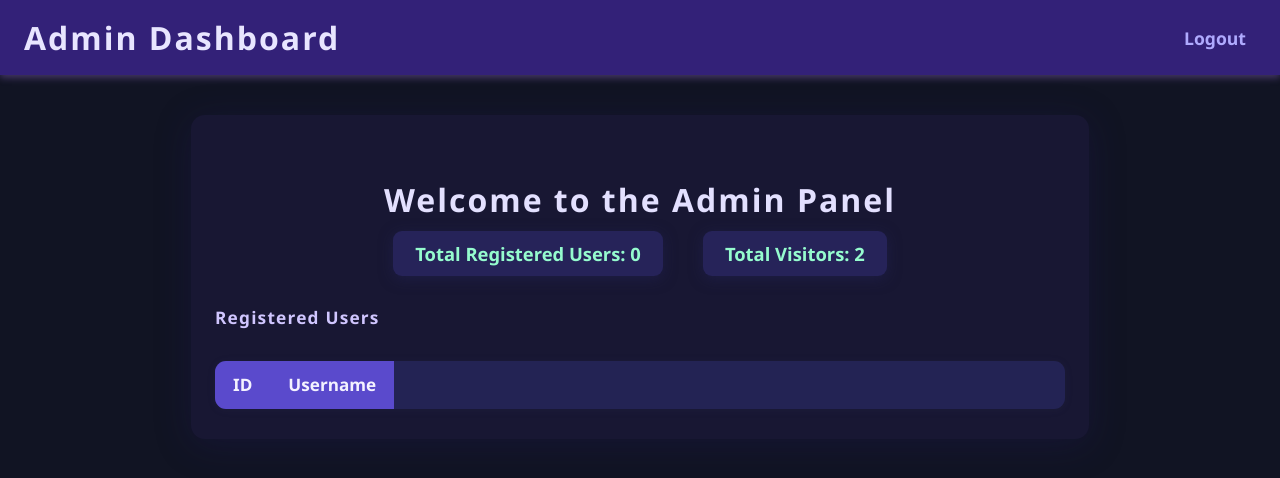
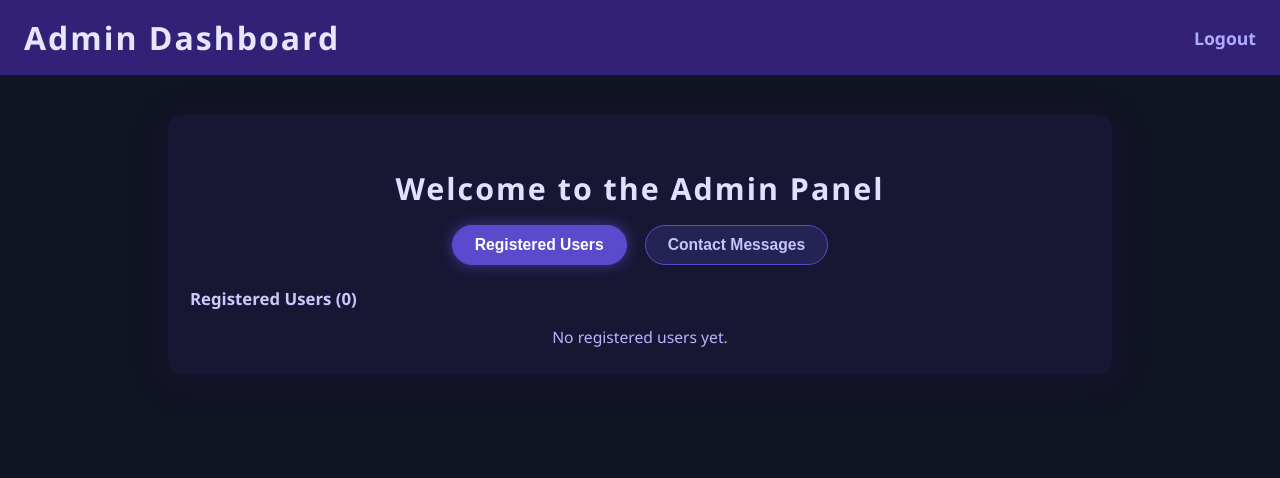
Before and after one commit to Dikshasingh124/City-Spectra, a Flask app: page /admin/dashboard in a window 1280 px wide. Shown: the top 478 px of the page. Run offline with Flask 3, Linux system fonts and the light colour scheme; a user stored in the database is signed in; lists and menus that the app fills with data are empty.

Commit message:
Updated code

```diff
--- a/app.py
+++ b/app.py
@@ -22,6 +22,8 @@ users = {}
 admins = {
     'spectra_admin': generate_password_hash('City@123')
 }
+#contact(in-memory)
+contact_messages = []   # each item will be a dict: {name, email, message}
 
 # ---------- User auth helpers ----------
 
@@ -50,8 +52,20 @@ def about():
 @app.route('/contact', methods=['GET', 'POST'])
 def contact():
     if request.method == 'POST':
+        name = request.form.get('name')
+        email = request.form.get('email')
+        message = request.form.get('message')
+
+        # save for admin
+        contact_messages.append({
+            'name': name,
+            'email': email,
+            'message': message
+        })
+
         flash("Message sent successfully.", "success")
         return redirect(url_for('contact'))
+
     return render_template("contact.html", username=session.get('username'))
 
 @app.route('/login', methods=['GET', 'POST'])
@@ -203,7 +217,8 @@ def admin_dashboard():
         'admin_dashboard.html',
         users=user_list,
         total_users=total_users,
-        total_visitors=visitor_count
+        total_visitors=visitor_count,
+        contact_messages=contact_messages
     )
 
 
--- a/templates/admin_dashboard.html
+++ b/templates/admin_dashboard.html
@@ -4,7 +4,6 @@
   <meta charset="UTF-8" />
   <meta name="viewport" content="width=device-width, initial-scale=1" />
   <title>Admin Dashboard - City Spectra</title>
-  <link rel="stylesheet" href="{{ url_for('static', filename='styles.css') }}" />
   <style>
     body {
       background: #111423;
@@ -33,63 +32,59 @@
       margin: 0;
       padding: 0;
     }
-    ul.nav-list li {
-      margin-left: 28px;
-    }
+    ul.nav-list li { margin-left: 28px; }
     ul.nav-list a {
       color: #afaafe;
       text-decoration: none;
       font-weight: 600;
       font-size: 1.1rem;
     }
-    ul.nav-list a:hover {
-      color: #c8bcff;
-    }
+    ul.nav-list a:hover { color: #c8bcff; }
 
     .container {
-      max-width: 850px;
+      max-width: 900px;
       margin: 40px auto 0 auto;
       background: #181733;
-      padding: 36px 24px 30px 24px;
+      padding: 28px 22px 26px 22px;
       border-radius: 14px;
       box-shadow: 0 6px 36px #20195f48;
     }
 
     h2 {
-      font-size: 2rem;
+      font-size: 1.9rem;
       letter-spacing: 2px;
-      margin-bottom: 10px;
+      margin-bottom: 16px;
       color: #e3e0ff;
       text-align: center;
       font-weight: 700;
     }
-    .metrics {
+
+    /* Tab header */
+    .tab-header {
       display: flex;
       justify-content: center;
-      gap: 40px;
-      margin-bottom: 30px;
-      flex-wrap: wrap;
+      gap: 18px;
+      margin-bottom: 22px;
     }
-    .metrics span {
-      color: #95fbce;
-      font-size: 1.15rem;
+    .tab-link {
+      padding: 10px 22px;
+      border-radius: 20px;
+      border: 1px solid #5a4acc;
+      color: #c9c3ff;
+      cursor: pointer;
       font-weight: 600;
-      background: #262359;
-      padding: 10px 22px;
-      border-radius: 9px;
-      box-shadow: 0 3px 14px #23235485;
+      background: #232354;
+      font-size: 0.98rem;
     }
-    .users-section {
-      margin-top: 18px;
+    .tab-link.active {
+      background: #5a4acc;
+      color: #ffffff;
+      box-shadow: 0 0 14px #5a4accaa;
     }
-    .users-section h3 {
-      color: #d0c6ff;
-      font-size: 1.08rem;
-      margin-bottom: 18px;
-      font-weight: 600;
-      text-align: left;
-      letter-spacing: 1.2px;
-    }
+
+    .tab-content { display: none; }
+    .tab-content.active { display: block; }
+
     table {
       width: 100%;
       border-collapse: collapse;
@@ -97,30 +92,25 @@
       border-radius: 11px;
       overflow: hidden;
       box-shadow: 0 1px 9px #44426a1a;
+      margin-top: 10px;
     }
-    thead tr {
-      background: #5a4acc;
-      font-size: 1.07rem;
-    }
+    thead tr { background: #5a4acc; font-size: 1.02rem; }
     th, td {
-      padding: 11px 18px;
+      padding: 10px 16px;
       text-align: center;
       color: #f4f2ff;
       font-weight: 600;
+      font-size: 0.96rem;
     }
-    tbody tr {
-      background: #232354;
-      transition: background 0.2s;
-    }
-    tbody tr:hover {
-      background: #3b3593;
-    }
-    @media (max-width: 600px){
-      .container { max-width: 97vw; padding: 12px 7px; margin-top: 16px;}
-      h2 { font-size: 1.36rem;}
-      .metrics { flex-direction: column; gap:12px;}
-      .users-section h3 { font-size: .97rem;}
-      th, td { font-size: .88rem; padding: 8px; }
+    tbody tr { background: #232354; transition: background 0.2s; }
+    tbody tr:nth-child(even){ background:#262861; }
+    tbody tr:hover { background: #3b3593; }
+
+    .empty-msg {
+      margin-top: 16px;
+      text-align: center;
+      color: #b9b3ff;
+      font-size: 0.98rem;
     }
   </style>
 </head>
@@ -134,13 +124,19 @@
 
 <div class="container">
   <h2>Welcome to the Admin Panel</h2>
-  <div class="metrics">
-    <span>Total Registered Users: {{ total_users }}</span>
-<span>Total Visitors: {{ total_visitors }}</span>
 
+  <!-- Tab header -->
+  <div class="tab-header">
+    <button class="tab-link active" onclick="showTab('users-tab')">Registered Users</button>
+    <button class="tab-link" onclick="showTab('messages-tab')">Contact Messages</button>
   </div>
-  <div class="users-section">
-    <h3>Registered Users</h3>
+
+  <!-- Registered Users tab -->
+  <div id="users-tab" class="tab-content active">
+    <h3 style="color:#d0c6ff; font-size:1.05rem; margin-bottom:10px;">
+      Registered Users ({{ users|length }})
+    </h3>
+    {% if users %}
       <table>
         <thead>
           <tr>
@@ -157,7 +153,53 @@
         {% endfor %}
         </tbody>
       </table>
+    {% else %}
+      <div class="empty-msg">No registered users yet.</div>
+    {% endif %}
+  </div>
+
+  <!-- Contact Messages tab -->
+  <div id="messages-tab" class="tab-content">
+    <h3 style="color:#d0c6ff; font-size:1.05rem; margin-bottom:10px;">
+      Contact Messages
+    </h3>
+    {% if contact_messages %}
+      <table>
+        <thead>
+          <tr>
+            <th>#</th>
+            <th>Name</th>
+            <th>Email</th>
+            <th>Message</th>
+          </tr>
+        </thead>
+        <tbody>
+        {% for msg in contact_messages %}
+          <tr>
+            <td>{{ loop.index }}</td>
+            <td>{{ msg.name }}</td>
+            <td>{{ msg.email }}</td>
+            <td>{{ msg.message }}</td>
+          </tr>
+        {% endfor %}
+        </tbody>
+      </table>
+    {% else %}
+      <div class="empty-msg">No contact messages yet.</div>
+    {% endif %}
   </div>
 </div>
+
+<script>
+  function showTab(id) {
+    const tabs = document.querySelectorAll('.tab-content');
+    const links = document.querySelectorAll('.tab-link');
+    tabs.forEach(t => t.classList.remove('active'));
+    links.forEach(l => l.classList.remove('active'));
+    document.getElementById(id).classList.add('active');
+    if (id === 'users-tab') links[0].classList.add('active');
+    else links[1].classList.add('active');
+  }
+</script>
 </body>
 </html>
```
Lines whose indentation alone changed are shown as unchanged.
